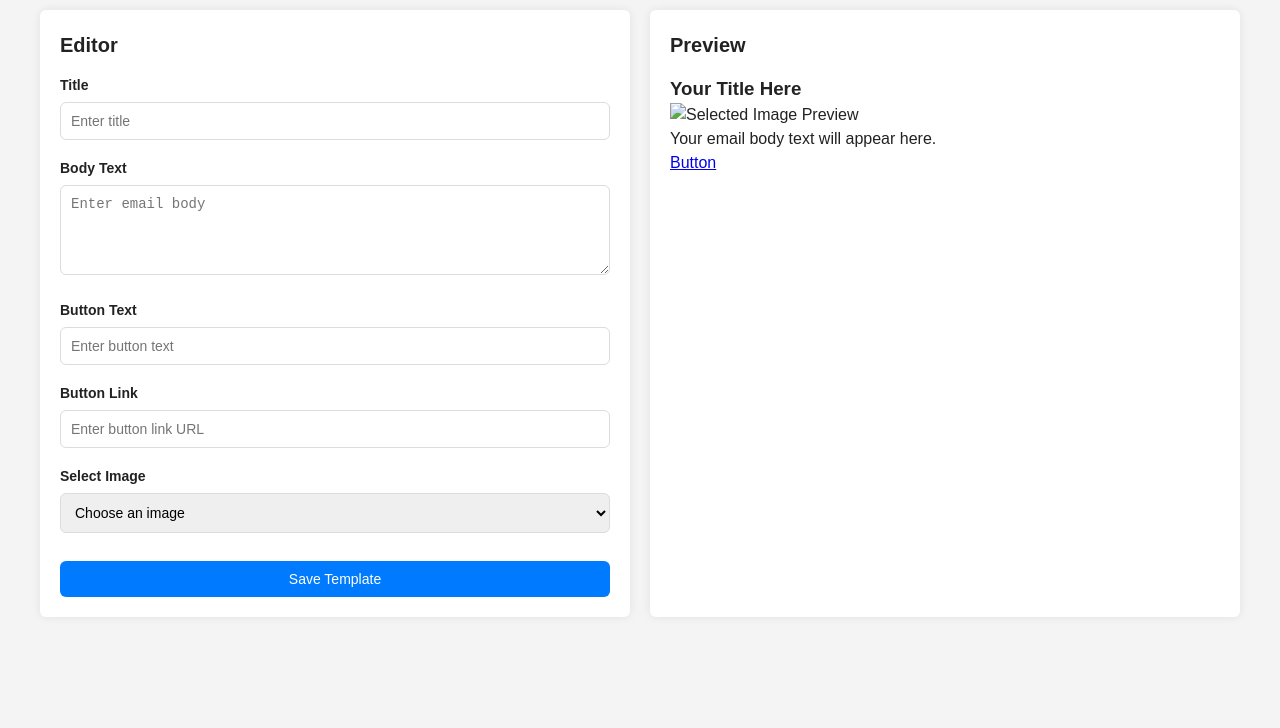
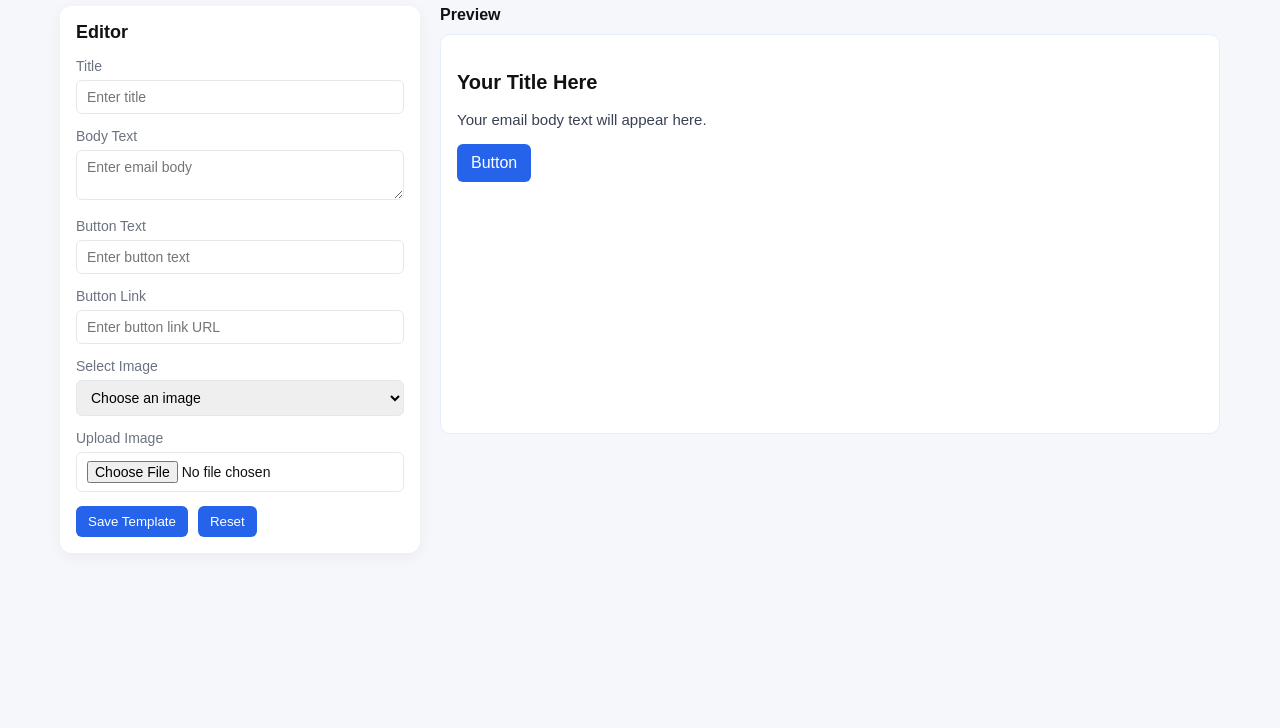
Before and after one commit to nazmussaadatcse/-Email-Template-Builder, a plain HTML site: page index.html in a window 1280 px wide. Shown: the part 72-800 px from the top of the page. Drawn offline with Linux system fonts and the light colour scheme.

Commit message:
live preview

```diff
--- a/css/editor.css
+++ b/css/editor.css
@@ -1,51 +1,33 @@
-/* =========================================
-   Editor Panel Styles
-========================================= */
-
 .editor {
-    width: 50%;
-    background: var(--color-white);
-    padding: 20px;
-    border-radius: var(--radius-base);
-    box-shadow: var(--shadow-base);
+  background: var(--card);
+  padding: 16px;
+  border-radius: 12px;
+  box-shadow: 0 4px 15px rgba(0, 0, 0, 0.05);
 }
 
-/* Labels */
-.editor label {
-    display: block;
-    margin-bottom: 6px;
-    font-weight: bold;
-    font-size: 14px;
+.editor h2 {
+  margin-top: 0;
+  font-size: 18px;
 }
-
-/* Input - Text, Select & Textarea */
-.editor input,
-.editor textarea,
-.editor select {
-    width: 100%;
-    padding: 10px;
-    border: 1px solid var(--color-border);
-    border-radius: var(--radius-base);
-    font-size: 14px;
-    outline: none;
-    transition: border-color 0.2s ease;
+.form-group {
+  margin-bottom: 14px;
 }
-
-/* Input Focus State */
-.editor input:focus,
-.editor textarea:focus,
-.editor select:focus {
-    border-color: var(--color-primary);
+.form-group label {
+  display: block;
+  margin-bottom: 6px;
+  font-size: 14px;
+  color: var(--muted);
 }
-
-/* Textarea Specific */
-.editor textarea {
-    min-height: 90px;
-    resize: vertical;
+.form-group input,
+.form-group textarea,
+.form-group select {
+  width: 100%;
+  padding: 8px 10px;
+  border: 1px solid #e5e7eb;
+  border-radius: 6px;
+  font-size: 14px;
+  outline: none;
 }
-
-/* Save Button Alignment */
-.btn-save {
-    margin-top: 10px;
-    width: 100%;
+textarea {
+  resize: vertical;
 }
--- a/css/preview.css
+++ b/css/preview.css
@@ -1,60 +1,37 @@
-/* =========================================
-   Email Preview Styles
-========================================= */
-
-.preview {
-    width: 50%;
-    background: var(--color-white);
-    padding: 20px;
-    border-radius: var(--radius-base);
-    box-shadow: var(--shadow-base);
+.preview h2 {
+  margin: 0 0 10px;
+  font-size: 16px;
+}
+.email-preview {
+  background: #fff;
+  padding: 16px;
+  border-radius: 10px;
+  min-height: 400px;
+  border: 1px solid #e6eefb;
+  overflow: auto;
 }
 
-/* Email container preview */
-.email-template {
-    background: var(--color-white);
-    border: 1px solid var(--color-border);
-    padding: 25px;
-    border-radius: var(--radius-base);
-    max-width: 500px;
-    margin: auto;
-    text-align: center;
+.preview-title {
+  font-size: 20px;
+  margin-bottom: 10px;
 }
-
-/* Title */
-.email-title {
-    font-size: 22px;
-    margin-bottom: 15px;
-    font-weight: bold;
+.preview-body {
+  color: #374151;
+  font-size: 15px;
+  line-height: 1.5;
+  margin-bottom: 12px;
 }
-
-/* Image */
-.email-image {
-    width: 100%;
-    max-width: 250px;
-    margin: 10px auto 20px;
-    display: block;
+.preview-button {
+  display: inline-block;
+  padding: 10px 14px;
+  border-radius: 6px;
+  text-decoration: none;
+  background: var(--accent);
+  color: white;
 }
-
-/* Body text */
-.email-body {
-    font-size: 15px;
-    line-height: 1.6;
-    margin-bottom: 20px;
+.preview-image {
+  max-width: 100%;
+  height: auto;
+  border-radius: 6px;
+  margin-bottom: 12px;
 }
-
-/* Button / CTA */
-.email-button {
-    display: inline-block;
-    padding: 12px 20px;
-    background: var(--color-primary);
-    color: var(--color-white);
-    text-decoration: none;
-    border-radius: var(--radius-base);
-    font-size: 14px;
-    transition: opacity 0.2s ease;
-}
-
-.email-button:hover {
-    opacity: 0.9;
-}
--- a/css/styles.css
+++ b/css/styles.css
@@ -1,78 +1,69 @@
-/* =========================================
-   Global Styles & Resets
-========================================= */
-
-/* CSS Variables */
 :root {
-    --color-bg: #f4f4f4;
-    --color-white: #ffffff;
-    --color-text-dark: #222;
-    --color-border: #dcdcdc;
-    --color-primary: #007bff;
-
-    --font-main: "Arial", sans-serif;
-    --radius-base: 6px;
-    --shadow-base: 0 0 10px rgba(0, 0, 0, 0.08);
+  --bg: #f5f7fb;
+  --card: #ffffff;
+  --muted: #6b7280;
+  --accent: #2563eb;
 }
 
-/* Reset */
 * {
-    margin: 0;
-    padding: 0;
-    box-sizing: border-box;
+  box-sizing: border-box;
+  font-family: Arial, Helvetica, sans-serif;
+}
+html,
+body {
+  height: 100%;
+  margin: 0;
+  background: var(--bg);
+  color: #111;
 }
 
-body {
-    background: var(--color-bg);
-    font-family: var(--font-main);
-    color: var(--color-text-dark);
-    line-height: 1.5;
-    padding: 20px;
+.header {
+  padding: 16px 20px;
+  background: #2563eb;
+  color: #fff;
+}
+.header h1 {
+  margin: 0;
+  font-size: 22px;
 }
 
-/* Container */
-.container {
-    max-width: 1200px;
-    margin: auto;
+.builder-wrapper {
+  display: grid;
+  grid-template-columns: 360px 1fr;
+  gap: 20px;
+  padding: 20px;
+  max-width: 1200px;
+  margin: 0 auto;
 }
 
-/* Headings */
-.header h1 {
-    margin-bottom: 20px;
-    font-size: 28px;
+.actions {
+  display: flex;
+  gap: 10px;
+  margin-top: 12px;
+}
+.actions button {
+  padding: 8px 12px;
+  border-radius: 6px;
+  border: none;
+  background: var(--accent);
+  color: white;
+  cursor: pointer;
+}
+.actions button:hover {
+  opacity: 0.9;
 }
 
-/* Main layout wrapper (Editor + Preview) */
-.builder-wrapper {
-    display: flex;
-    gap: 20px;
+/* responsive */
+@media (max-width: 900px) {
+  .builder-wrapper {
+    grid-template-columns: 1fr;
+    padding: 12px;
+  }
+  .editor {
+    order: 2;
     margin-top: 20px;
+  }
+  .preview {
+    order: 1;
+  }
 }
-
-/* Section titles */
-.section-title {
-    margin-bottom: 15px;
-    font-size: 20px;
-    font-weight: bold;
-}
-
-/* Form group wrapper */
-.form-group {
-    margin-bottom: 18px;
-}
-
-/* Buttons (global style) */
-.btn-save {
-    padding: 10px 16px;
-    font-size: 14px;
-    background: var(--color-primary);
-    color: var(--color-white);
-    border: none;
-    border-radius: var(--radius-base);
-    cursor: pointer;
-    transition: 0.2s ease;
-}
-
-.btn-save:hover {
-    opacity: 0.9;
-}
--- a/index.html
+++ b/index.html
@@ -5,7 +5,7 @@
     <meta name="viewport" content="width=device-width, initial-scale=1.0" />
     <title>Email Template Builder</title>
 
-    <!-- CSS Files -->
+    <!-- CSS -->
     <link rel="stylesheet" href="css/styles.css" />
     <link rel="stylesheet" href="css/editor.css" />
     <link rel="stylesheet" href="css/preview.css" />
@@ -17,8 +17,8 @@
       </header>
 
       <section class="builder-wrapper">
-        <!-- Editor Section -->
-        <section class="editor">
+        <!-- Editor -->
+        <aside class="editor">
           <h2 class="section-title">Editor</h2>
 
           <div class="form-group">
@@ -59,10 +59,18 @@
             </select>
           </div>
 
-          <button class="btn-save">Save Template</button>
-        </section>
+          <div class="form-group">
+            <label for="imageUpload">Upload Image</label>
+            <input type="file" id="imageUpload" accept="image/*" />
+          </div>
 
-        <!-- Preview Section -->
+          <div class="actions">
+            <button id="saveTemplateBtn" class="btn-save">Save Template</button>
+            <button id="resetBtn" class="btn-reset">Reset</button>
+          </div>
+        </aside>
+
+        <!-- Preview -->
         <section class="preview">
           <h2 class="section-title">Preview</h2>
 
@@ -76,7 +84,7 @@
       </section>
     </main>
 
-    <!-- JS Files -->
+    <!-- JS -->
     <script src="js/previewActions.js"></script>
     <script src="js/editorActions.js"></script>
     <script src="js/index.js"></script>
--- a/js/editorActions.js
+++ b/js/editorActions.js
@@ -1,24 +1,67 @@
-const EditorActions = (function () {
-  let titleInput, bodyInput, btnTextInput, btnLinkInput, imageSelect;
+// Editor -> Preview Live Update
+(function () {
+  // DOM Elements
+  const titleInput = document.getElementById("titleInput");
+  const bodyInput = document.getElementById("bodyInput");
+  const buttonTextInput = document.getElementById("buttonTextInput");
+  const buttonLinkInput = document.getElementById("buttonLinkInput");
+  const imageSelect = document.getElementById("imageSelect");
+  const imageUpload = document.getElementById("imageUpload");
 
-  function init() {
-    titleInput = document.getElementById("titleInput");
-    bodyInput = document.getElementById("bodyInput");
-    btnTextInput = document.getElementById("buttonTextInput");
-    btnLinkInput = document.getElementById("buttonLinkInput");
-    imageSelect = document.getElementById("imageSelect");
+  const previewTitle = document.querySelector(".preview-title");
+  const previewBody = document.querySelector(".preview-body");
+  const previewButton = document.querySelector(".preview-button");
+  const previewImage = document.querySelector(".preview-image");
 
-    if (titleInput)
-      titleInput.addEventListener("input", PreviewActions.updateTitle);
-    if (bodyInput)
-      bodyInput.addEventListener("input", PreviewActions.updateBody);
-    if (btnTextInput)
-      btnTextInput.addEventListener("input", PreviewActions.updateButtonText);
-    if (btnLinkInput)
-      btnLinkInput.addEventListener("input", PreviewActions.updateButtonLink);
-    if (imageSelect)
-      imageSelect.addEventListener("change", PreviewActions.updateImage);
+  let uploadedImageBase64 = "";
+
+  // Update Preview Function
+  function updatePreview() {
+    previewTitle.textContent = titleInput.value || "Your Title Here";
+    previewBody.textContent =
+      bodyInput.value || "Your email body text will appear here.";
+    previewButton.textContent = buttonTextInput.value || "Button";
+    previewButton.href = buttonLinkInput.value || "#";
+
+    if (uploadedImageBase64) {
+      previewImage.src = uploadedImageBase64;
+      previewImage.style.display = "block";
+    } else if (imageSelect.value) {
+      // Sample images, replace with your paths or data URLs
+      const images = {
+        img1: "https://via.placeholder.com/400x150?text=Image+1",
+        img2: "https://via.placeholder.com/400x150?text=Image+2",
+        img3: "https://via.placeholder.com/400x150?text=Image+3",
+      };
+      previewImage.src = images[imageSelect.value];
+      previewImage.style.display = "block";
+    } else {
+      previewImage.src = "";
+      previewImage.style.display = "none";
+    }
   }
 
-  return { init };
+  // Event listeners for live update
+  [titleInput, bodyInput, buttonTextInput, buttonLinkInput].forEach((el) => {
+    el.addEventListener("input", updatePreview);
+  });
+
+  imageSelect.addEventListener("change", () => {
+    uploadedImageBase64 = ""; // reset uploaded image if user selects dropdown
+    updatePreview();
+  });
+
+  imageUpload.addEventListener("change", (e) => {
+    const file = e.target.files[0];
+    if (!file) return;
+    const reader = new FileReader();
+    reader.onload = function (evt) {
+      uploadedImageBase64 = evt.target.result;
+      updatePreview();
+    };
+    reader.readAsDataURL(file);
+  });
+
+  // Initial render
+  updatePreview();
 })();
--- a/js/index.js
+++ b/js/index.js
@@ -1,5 +1,5 @@
-document.addEventListener("DOMContentLoaded", function(){
-    if(window.PreviewActions) PreviewActions.init();
-    if(window.EditorActions) EditorActions.init();
-    console.log("Email Template Builder initialized and working");
+document.addEventListener("DOMContentLoaded", () => {
+  if (window.PreviewActions) PreviewActions.init();
+  if (window.EditorActions) EditorActions.init();
+  console.log("Email Template Builder initialized!");
 });
```
Also changed, not shown: js/previewActions.js (+30 -13 lines).
